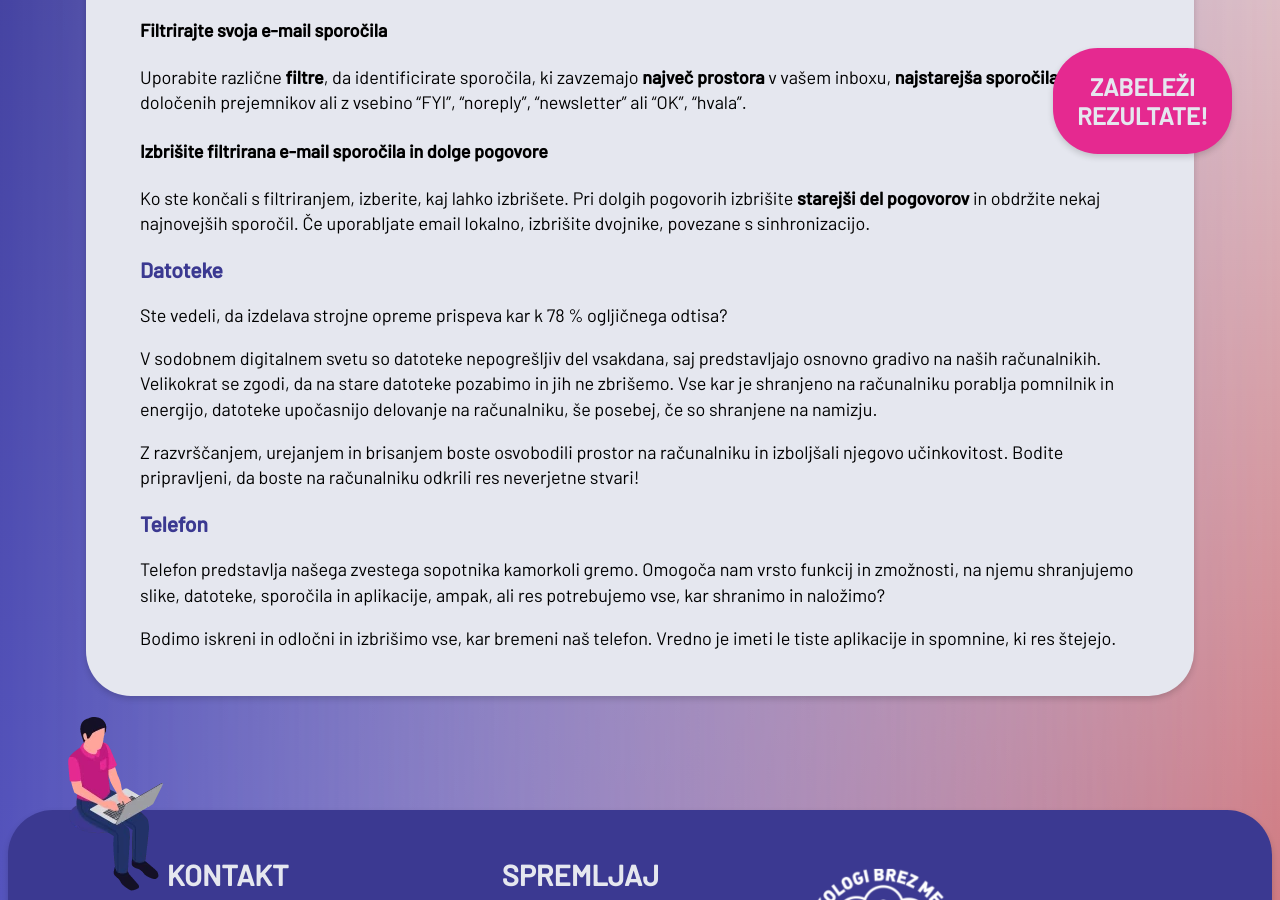
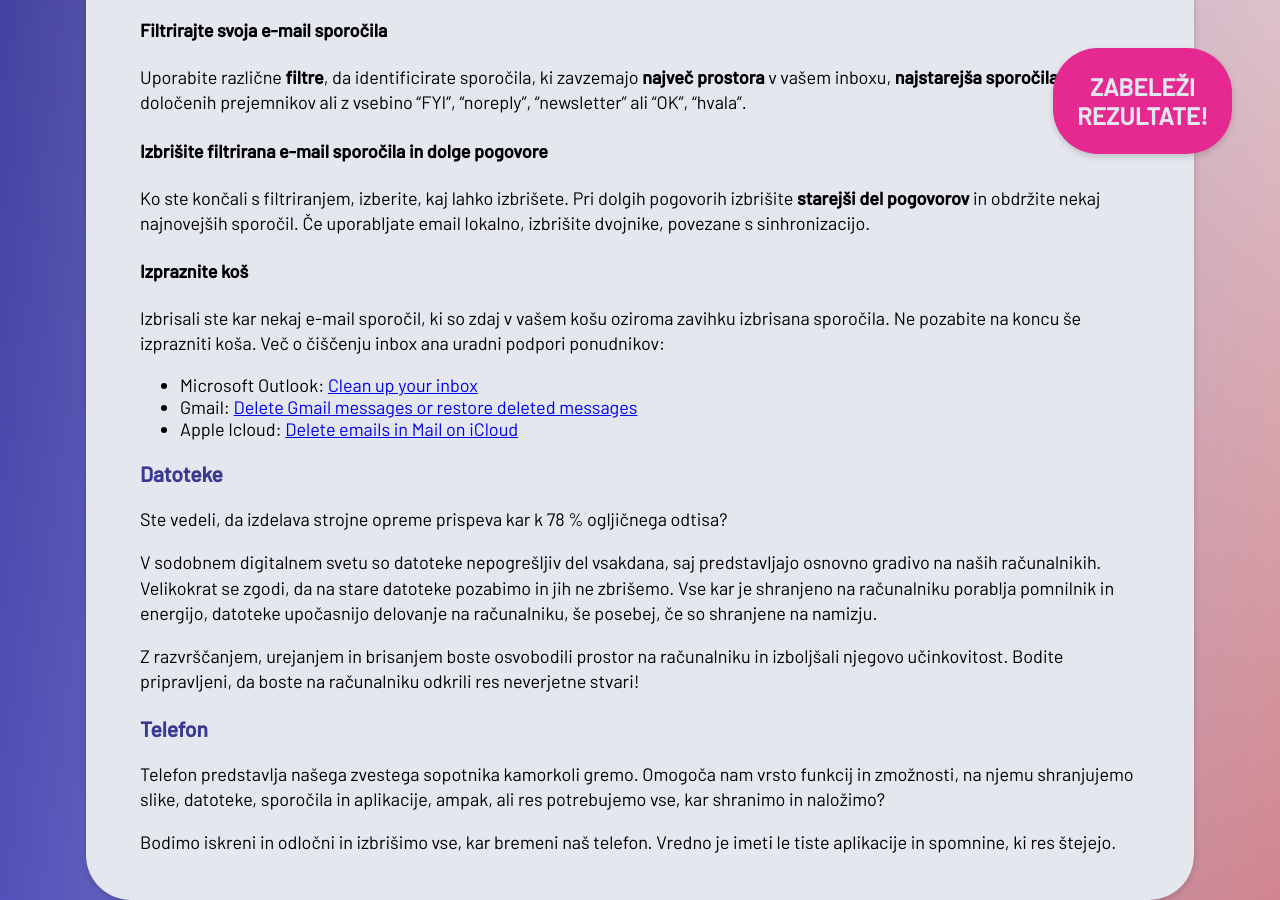
Before and after one commit to ewba/dcd-si, a Jekyll site: the page built from navodila-za-ciscenje.md, in a window 1280 px wide and 900 px high, scrolled down 570 px. Built offline with Jekyll 4.4.1, drawn with Linux system fonts in a browser that asks for light colours.

Commit message:
Update navodila-za-ciscenje.md

```diff
--- a/navodila-za-ciscenje.md
+++ b/navodila-za-ciscenje.md
@@ -17,6 +17,12 @@ Preden začnete, morate ugotoviti **izhodiščno stanje**, da boste po koncu pro
 Uporabite različne **filtre**, da identificirate sporočila, ki zavzemajo **največ prostora** v vašem inboxu, **najstarejša sporočila**, sporočila določenih prejemnikov ali z vsebino “FYI”, “noreply”, “newsletter” ali “OK”, “hvala”.
 #### Izbrišite filtrirana e-mail sporočila in dolge pogovore
 Ko ste končali s filtriranjem, izberite, kaj lahko izbrišete. Pri dolgih pogovorih izbrišite **starejši del pogovorov** in obdržite nekaj najnovejših sporočil. Če uporabljate email lokalno, izbrišite dvojnike, povezane s sinhronizacijo.
+#### Izpraznite koš
+Izbrisali ste kar nekaj e-mail sporočil, ki so zdaj v vašem košu oziroma zavihku izbrisana sporočila. Ne pozabite na koncu še izprazniti koša.
+Več o čiščenju inbox ana uradni podpori ponudnikov:
+- Microsoft Outlook: [Clean up your inbox ]([url](https://support.microsoft.com/en-us/office/clean-up-your-inbox-2fb652e5-b387-4147-9fff-25f2e32dfda9))
+- Gmail: [Delete Gmail messages or restore deleted messages ]([url](https://support.google.com/mail/answer/7401?hl=en&co=GENIE.Platform%3DDesktop))
+- Apple Icloud: [Delete emails in Mail on iCloud ]([url](https://support.apple.com/sl-si/guide/icloud/mm6b1a7ab7/icloud))
 
 
 ### Datoteke
```
